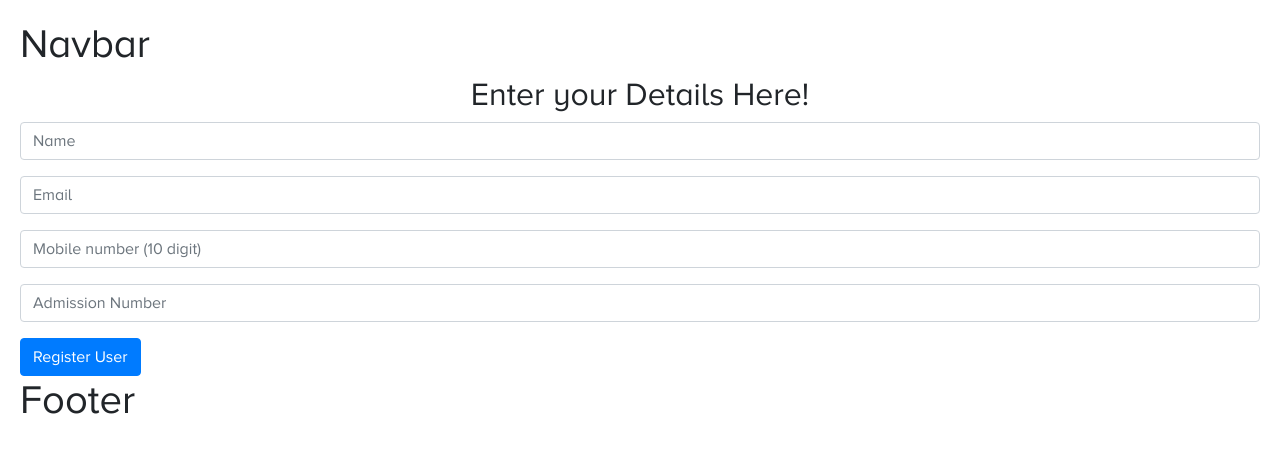
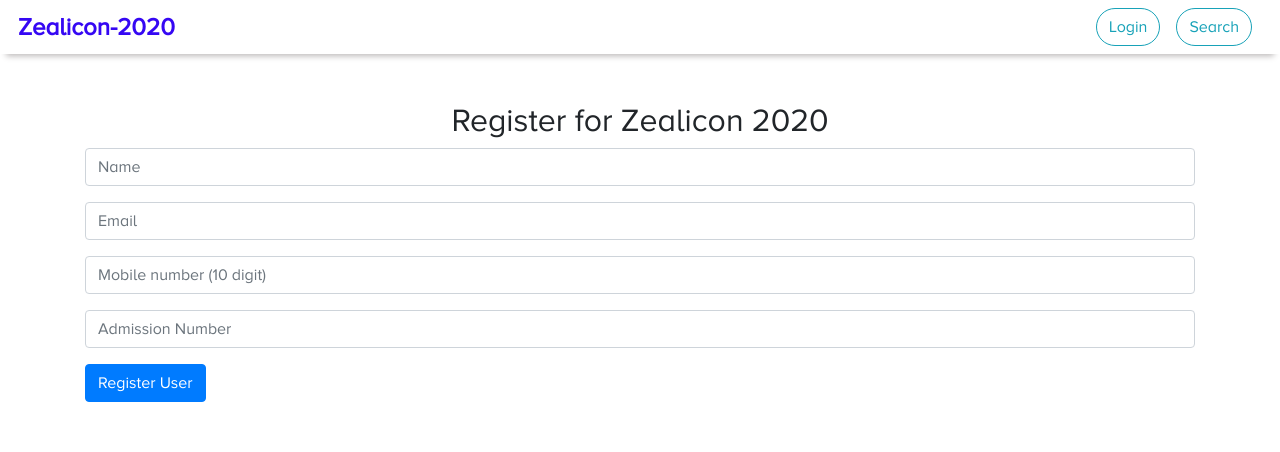
Before and after one commit to ncs-jss/Registration_Module, a React (Create React App) app: page / in a window 1280 px wide. Shown: the top 452 px of the page. Built offline with nearby package versions, Linux system fonts and the light colour scheme; no server answers.

Commit message:
login search and privateRoute implemented

```diff
--- a/src/App.css
+++ b/src/App.css
@@ -6,7 +6,6 @@
 body {
   box-sizing: border-box;
   margin: 0;
-  padding: 20px;
   overflow-x: hidden;
   font-family: proximaNova, sans-serif;
   height: 100vh;
@@ -71,3 +70,122 @@ body {
 .id-box p {
   margin: 4px;
 }
+
+/* navbar */
+header {
+  overflow: hidden;
+  color: black;
+  padding: 3px 10px;
+  box-shadow: 0 8px 6px -6px #bcb9b9;
+  display: flex;
+  align-items: center;
+  justify-content: space-between;
+  flex-wrap: wrap;
+}
+
+header a {
+  display: block;
+  margin: 0 8px;
+  color: #3507f3;
+  text-decoration: none;
+}
+
+header button {
+  margin-top: 5px;
+  margin-bottom: 5px;
+}
+
+header a:hover,
+header label:hover {
+  color: #030fd0;
+}
+
+header label {
+  float: right;
+  padding: 10px 4px;
+  color: #456ef3;
+  margin-bottom: 0;
+  cursor: pointer;
+}
+
+header label:after {
+  content: "\2261";
+  font-size: 1.8em;
+}
+
+.logo {
+  float: left;
+  font-weight: bold;
+  font-size: 1.5rem;
+  display: flex !important;
+  align-items: center;
+}
+
+.header-logo {
+  width: 100px;
+}
+
+nav {
+  float: right;
+  max-height: 0;
+  width: 100%;
+  transition: max-height 0.3s;
+}
+
+nav ul {
+  margin: 0;
+  padding: 0;
+  padding-bottom: 10px;
+}
+
+nav li {
+  display: block;
+}
+
+nav a {
+  width: 100%;
+}
+
+#nav {
+  display: none;
+}
+
+#nav:checked ~ nav {
+  max-height: 200px;
+}
+
+@media only screen and (min-width: 700px) {
+  header label {
+    display: none;
+  }
+
+  nav {
+    width: auto;
+    max-height: none;
+  }
+
+  nav ul {
+    padding: 0;
+    padding-right: 10px;
+  }
+
+  nav li {
+    display: inline-block;
+    text-align: left;
+  }
+
+  header nav a {
+    display: inline-block;
+    width: auto;
+  }
+}
+
+@media only screen and (max-width: 600px) {
+  .logo {
+    font-size: 1.2rem;
+  }
+
+  header label {
+    padding: 4px;
+  }
+}
--- a/src/App.js
+++ b/src/App.js
@@ -1,23 +1,43 @@
-import React from "react";
+import React, { useState, useEffect } from "react";
 import "./App.css";
 
 import { BrowserRouter as Router, Switch, Route } from "react-router-dom";
 import Navbar from "./Components/Navbar";
 import Register from "./Components/Register";
-import Footer from "./Components/Footer";
+import Login from "./Components/Login";
+import SearchId from "./Components/SearchId";
+import AdminDashboard from "./Components/AdminDashboard";
+import PrivateRoute from "./Components/PrivateRoute";
 
-function App() {
+const App = () => {
+  const [userState, setuserState] = useState(0);
+
+  useEffect(() => {
+    if (localStorage.getItem("token")) {
+      setuserState(1);
+    }
+  }, []);
+
   return (
     <div className="App">
       <Router>
-        <Navbar />
-        <Switch>
-          <Route path="/" exact component={Register} />
-        </Switch>
-        <Footer />
+        <Navbar state={userState} setState={setuserState} />
+        <div className="container mt-5">
+          <Switch>
+            <Route path="/" exact component={Register} />
+            <Route
+              path="/login"
+              exact
+              render={props =>
+                <Login state={userState} setState={setuserState} {...props} />}
+            />
+            <Route path="/search" exact component={SearchId} />
+            <PrivateRoute path="/admin" exact component={AdminDashboard} />
+          </Switch>
+        </div>
       </Router>
     </div>
   );
-}
+};
 
 export default App;
--- /dev/null
+++ b/src/Components/AdminDashboard.js
@@ -0,0 +1,11 @@
+import React from "react";
+
+const AdminDashboard = () => {
+  return (
+    <div>
+      <h1>AdminDashboard</h1>
+    </div>
+  );
+};
+
+export default AdminDashboard;
--- a/src/Components/Footer.js
+++ /dev/null
@@ -1,11 +0,0 @@
-import React from "react";
-
-const Footer = () => {
-  return (
-    <div>
-      <h1>Footer</h1>
-    </div>
-  );
-};
-
-export default Footer;
--- /dev/null
+++ b/src/Components/Login.js
@@ -0,0 +1,55 @@
+import React, { useState } from "react";
+
+import { axiosPost } from "../axios";
+
+const Login = props => {
+  const [email, setemail] = useState("");
+  const [password, setpassword] = useState("");
+
+  const handleSubmit = e => {
+    e.preventDefault();
+    const loginData = { email, password };
+    axiosPost("users/login/", loginData, false)
+      .then(res => {
+        console.log(res.data);
+        localStorage.setItem("token", res.data.token);
+        props.setState(1);
+        props.history.push("/admin");
+      })
+      .catch(err => {
+        props.setState(0);
+        console.log(err);
+      });
+  };
+
+  return (
+    <div>
+      <form onSubmit={handleSubmit}>
+        <h2 className="text-center">Login</h2>
+        <div className="form-group">
+          <input
+            type="email"
+            className="form-control"
+            placeholder="Email"
+            onChange={e => setemail(e.target.value)}
+            required
+          />
+        </div>
+        <div className="form-group">
+          <input
+            type="password"
+            className="form-control"
+            placeholder="Password"
+            onChange={e => setpassword(e.target.value)}
+            required
+          />
+        </div>
+        <button type="submit" className="btn btn-info">
+          Login
+        </button>
+      </form>
+    </div>
+  );
+};
+
+export default Login;
--- a/src/Components/Navbar.js
+++ b/src/Components/Navbar.js
@@ -1,10 +1,56 @@
 import React from "react";
 
-const Navbar = () => {
+import { Link } from "react-router-dom";
+import { axiosPost } from "../axios";
+
+const Navbar = ({ state, setState }) => {
+  const logOut = () => {
+    axiosPost("users/logout/", null, true)
+      .then(res => {
+        console.log(res.data);
+        setState(0);
+        localStorage.clear();
+      })
+      .catch(err => {
+        console.log(err);
+      });
+  };
+
   return (
-    <div>
-      <h1>Navbar</h1>
-    </div>
+    <header>
+      <div className="logo d-flex">
+        <Link className="" to="/">
+          Zealicon-2020
+        </Link>
+      </div>
+      <input id="nav" type="checkbox" />
+      <label htmlFor="nav" />
+      <nav>
+        <ul>
+          <li>
+            {state
+              ? <button
+                  className="btn btn-outline-info rounded-pill"
+                  onClick={logOut}
+                >
+                  Logout
+                </button>
+              : <Link to="/login">
+                  <button className="btn btn-outline-info rounded-pill">
+                    Login
+                  </button>
+                </Link>}
+          </li>
+          <li>
+            <Link to="/search">
+              <button className="btn btn-outline-info rounded-pill">
+                Search
+              </button>
+            </Link>
+          </li>
+        </ul>
+      </nav>
+    </header>
   );
 };
 
--- /dev/null
+++ b/src/Components/PrivateRoute.js
@@ -0,0 +1,17 @@
+import React from "react";
+
+import { Route, Redirect } from "react-router-dom";
+
+const PrivateRoute = ({ component: Component, ...rest }) =>
+  <Route
+    {...rest}
+    render={props => {
+      if (!localStorage.getItem("token")) {
+        return <Redirect to="/login" />;
+      } else {
+        return <Component {...props} />;
+      }
+    }}
+  />;
+
+export default PrivateRoute;
--- a/src/Components/Register.js
+++ b/src/Components/Register.js
@@ -15,7 +15,6 @@ const Register = () => {
 
   const handleSubmit = e => {
     const regData = { name, email, mobile, admissionNo };
-    console.log(regData);
     axiosPost("reg/", regData, false)
       .then(res => {
         toast.add("User Added Successfully!");
@@ -24,13 +23,12 @@ const Register = () => {
         setmobile("");
         setadmissionNo("");
         setresData(res.data.data.data);
-        console.log(res.data.data.data);
         setshowId(true);
       })
       .catch(err => {
         toast.add("Something went wrong while registering user", "fail");
+        setshowId(false);
         console.log(err);
-        setshowId(false);
       });
     e.preventDefault();
   };
@@ -39,13 +37,6 @@ const Register = () => {
     ? <Fragment>
         <h1 className="text-center">Zeal ID</h1>
         <div className="id-box">
-          {resData.zealID
-            ? <p>
-                Zeal ID: <span>{resData.zealID}</span>
-              </p>
-            : <p>
-                ZO ID: <span>{resData.tempID}</span>
-              </p>}
           <p>
             Name: <span>{resData.name}</span>
           </p>
@@ -55,10 +46,17 @@ const Register = () => {
           <p>
             Admission Number: <span>{resData.admissionNo}</span>
           </p>
+          {resData.zealID
+            ? <p>
+                Zeal ID: <span>{resData.zealID}</span>
+              </p>
+            : <p>
+                Temp ID: <span>{resData.tempID}</span>
+              </p>}
         </div>
       </Fragment>
     : <form className="end-user-form" onSubmit={handleSubmit}>
-        <h2 className="text-center">Enter your Details Here!</h2>
+        <h2 className="text-center">Register for Zealicon 2020</h2>
         <div className="form-group">
           <input
             type="text"
@@ -82,6 +80,8 @@ const Register = () => {
             type="tel"
             className="form-control"
             placeholder="Mobile number (10 digit)"
+            minLength="10"
+            maxLength="10"
             onChange={e => setmobile(e.target.value)}
             required
           />
--- /dev/null
+++ b/src/Components/SearchId.js
@@ -0,0 +1,72 @@
+import React, { useState } from "react";
+
+import { useToast } from "../utils/Toast";
+import { axiosGet } from "../axios";
+
+const SearchId = () => {
+  const toast = useToast();
+
+  const [search, setsearch] = useState("");
+  const [res, setres] = useState([]);
+
+  const handleChange = e => {
+    setsearch(e.target.value);
+  };
+
+  const searchInput = e => {
+    axiosGet(`reg/${search}`)
+      .then(res => {
+        console.log(res.data.data.registraions);
+        setres(res.data.data.registraions);
+        document.getElementById("search-input").value = "";
+      })
+      .catch(err => {
+        console.log(err);
+        toast.add("No Registration found!!!", "fail");
+      });
+    e.preventDefault();
+  };
+
+  return (
+    <div>
+      <form className="input-group mb-3" onSubmit={searchInput}>
+        <input
+          type="text"
+          id="search-input"
+          className="form-control"
+          placeholder="Search..."
+          onChange={handleChange}
+        />
+        <div className="input-group-append">
+          <button className="btn btn-outline-info" type="submit">
+            Search
+          </button>
+        </div>
+      </form>
+      {res.map((item, index) => {
+        return (
+          <div className="id-box mt-4" key={index}>
+            <p>
+              Name: <span>{item.name}</span>
+            </p>
+            <p>
+              Email: <span>{item.email}</span>
+            </p>
+            <p>
+              Admission Number: <span>{item.admissionNo}</span>
+            </p>
+            {item.zealID
+              ? <p>
+                  Zeal ID: <span>{item.zealID}</span>
+                </p>
+              : <p>
+                  Temp ID: <span>{item.tempID}</span>
+                </p>}git
+          </div>
+        );
+      })}
+    </div>
+  );
+};
+
+export default SearchId;
--- a/src/index.js
+++ b/src/index.js
@@ -11,7 +11,4 @@ const AppWithToastProvider = withToastProvider(App);
 
 ReactDOM.render(<AppWithToastProvider />, document.getElementById("root"));
 
-// If you want your app to work offline and load faster, you can change
-// unregister() to register() below. Note this comes with some pitfalls.
-// Learn more about service workers: https://bit.ly/CRA-PWA
 serviceWorker.unregister();
--- a/src/utils/Toast/Toast.js
+++ b/src/utils/Toast/Toast.js
@@ -5,7 +5,7 @@ function Toast({ children, remove, status }) {
   removeRef.current = remove;
 
   useEffect(() => {
-    const duration = 50000;
+    const duration = 5000;
     const id = setTimeout(() => removeRef.current(), duration);
     return () => clearTimeout(id);
   }, []);
```
